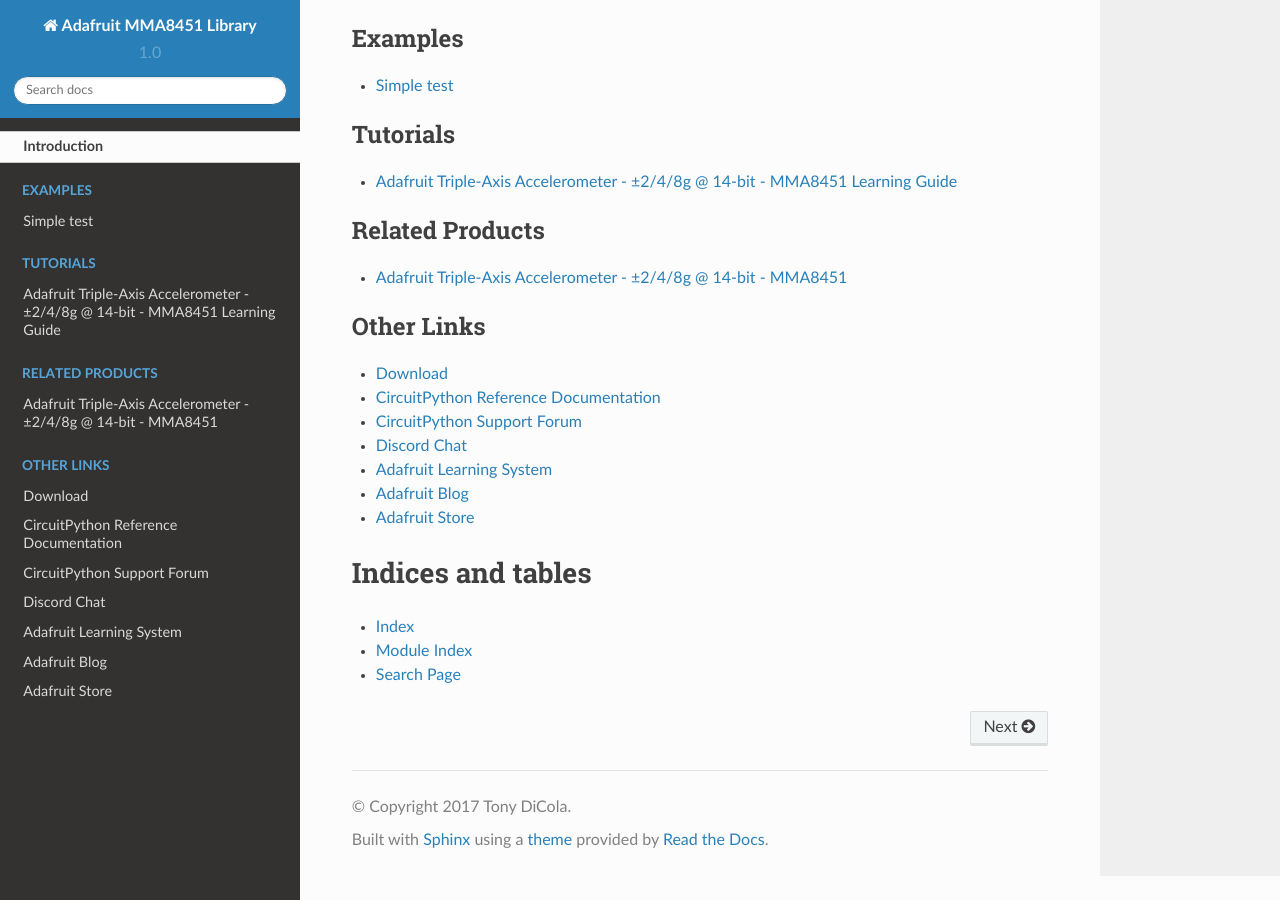
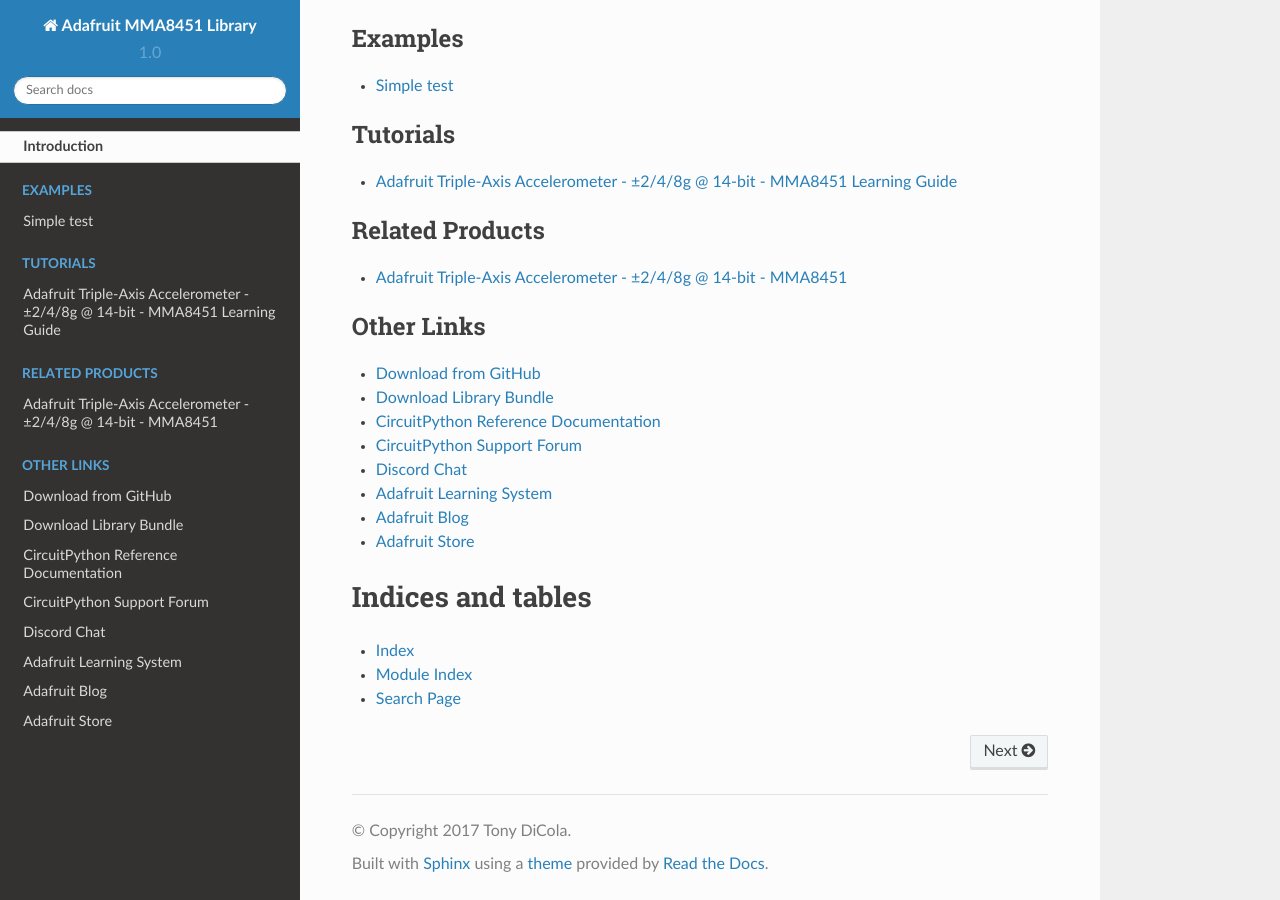
Before and after one commit to topperilya/Adafruit_CircuitPython_MMA8451, a Sphinx documentation site: the page built from docs/index.rst, in a window 1280 px wide and 900 px high, scrolled down 1539 px. Built offline with Sphinx 7.4.7 and the Read the Docs theme 2.0.0, drawn with Linux system fonts in a browser that asks for light colours.

Commit message:
Added cp.org link to index.rst

```diff
--- a/docs/index.rst
+++ b/docs/index.rst
@@ -33,7 +33,8 @@ Table of Contents
 .. toctree::
     :caption: Other Links
 
-    Download <https://github.com/adafruit/Adafruit_CircuitPython_MMA8451/releases/latest>
+    Download from GitHub <https://github.com/adafruit/Adafruit_CircuitPython_MMA8451/releases/latest>
+    Download Library Bundle <https://circuitpython.org/libraries>
     CircuitPython Reference Documentation <https://docs.circuitpython.org>
     CircuitPython Support Forum <https://forums.adafruit.com/viewforum.php?f=60>
     Discord Chat <https://adafru.it/discord>
```
